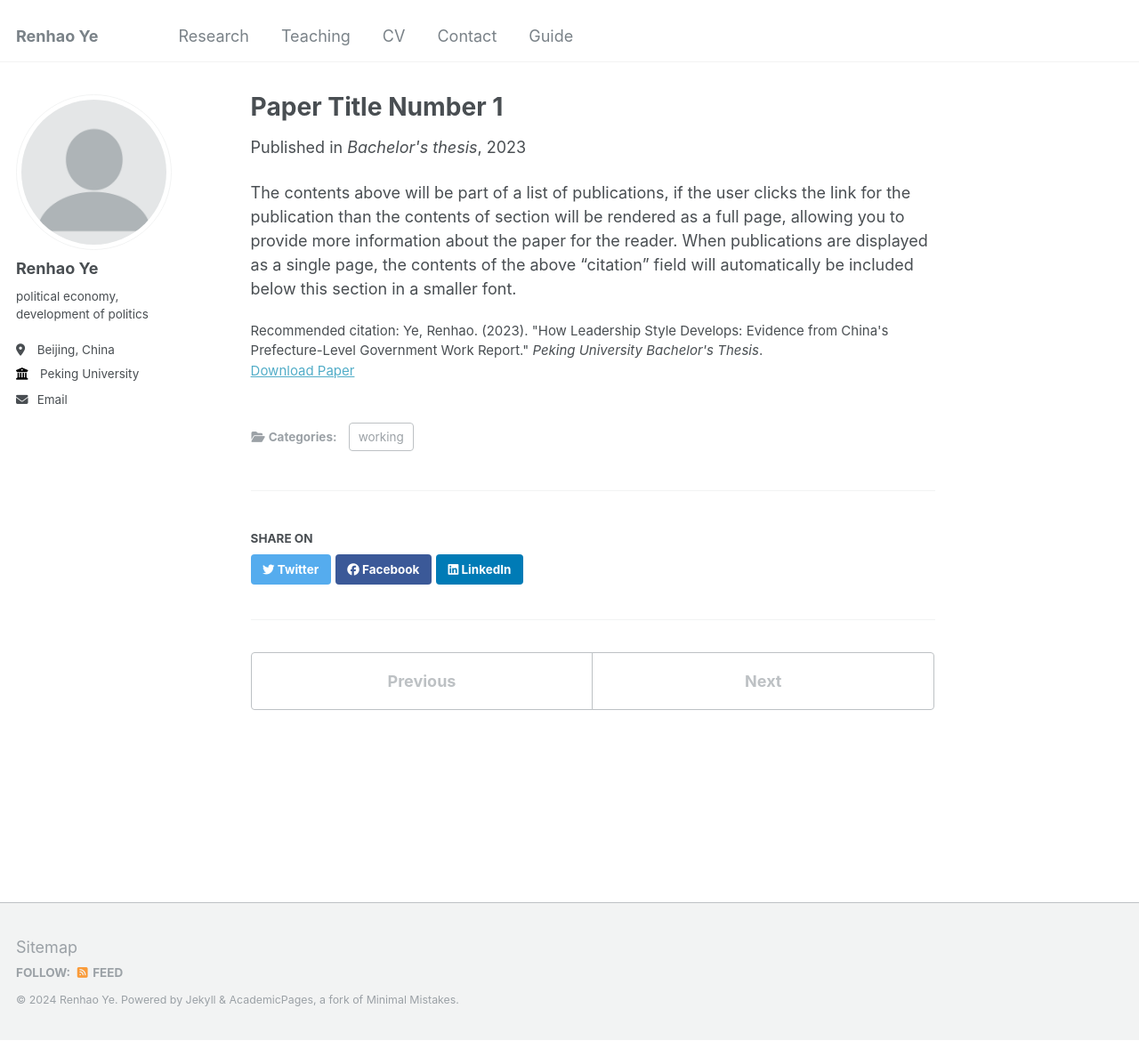
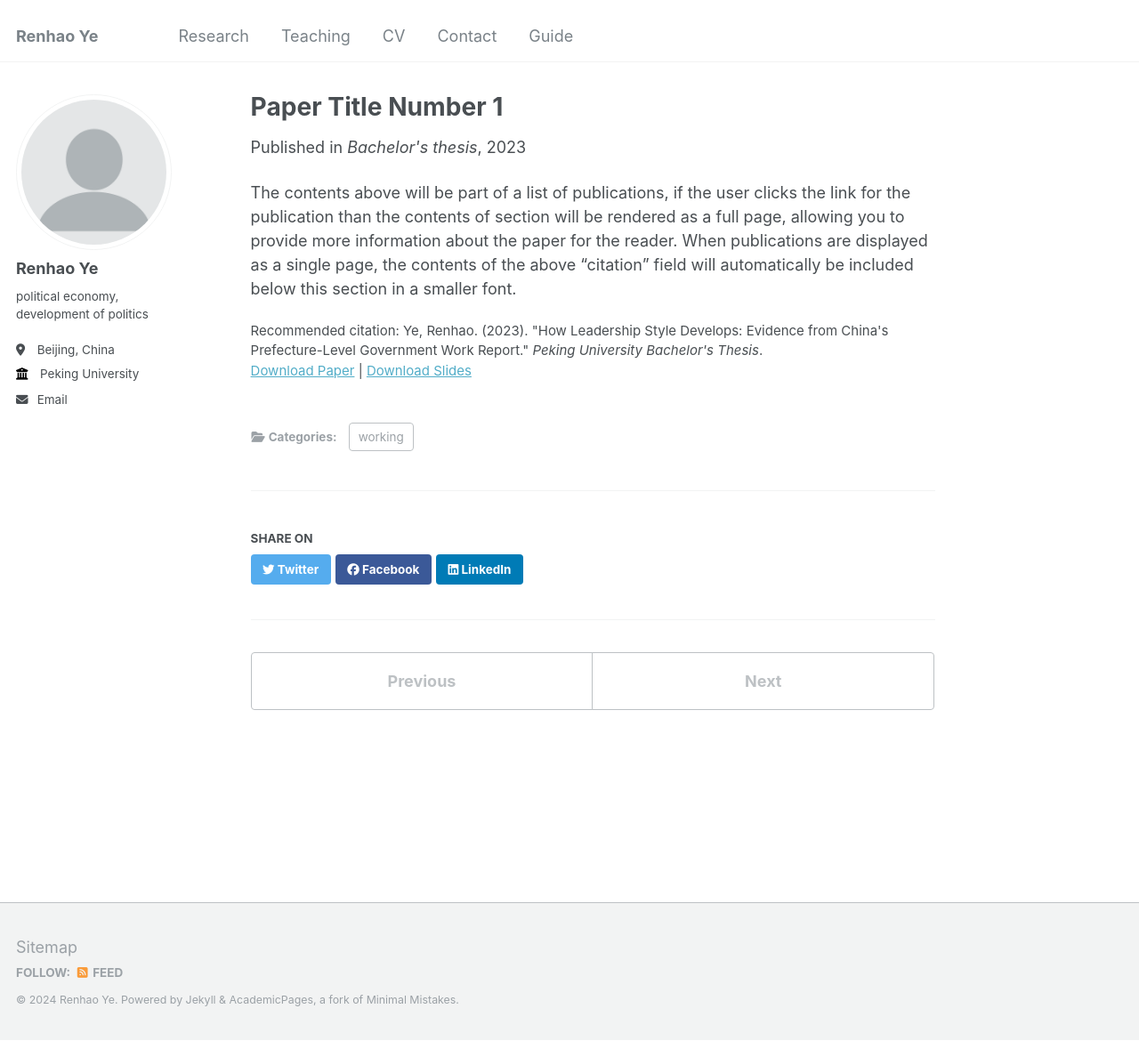
Before and after one commit to thenhow-ye/thenhow-ye.github.io, a Jekyll site: the page built from _publications/2009-10-01-paper-title-number-1.md, in a window 1280 px wide and 1170 px high. Shown: the whole window at 89% size. Built offline with Jekyll 4.4.1, drawn with Linux system fonts in a browser that asks for light colours.

```diff
--- a/_publications/2009-10-01-paper-title-number-1.md
+++ b/_publications/2009-10-01-paper-title-number-1.md
@@ -6,7 +6,7 @@ permalink: /publication/2009-10-01-paper-title-number-1
 excerpt: 'This paper is about the number 1. The number 2 is left for future work.'
 date: 2023-06-01
 venue: "Bachelor's thesis"
-slidesurl: #'http://thenhow-ye.github.io/files/slides1.pdf'
+slidesurl: 'http://thenhow-ye.github.io/files/slides1.pdf'
 paperurl: 'http://thenhow-ye.github.io/files/paper1.pdf'
 citation: "Ye, Renhao. (2023). &quot;How Leadership Style Develops: Evidence from China's Prefecture-Level Government Work Report.&quot; <i>Peking University Bachelor's Thesis</i>."
 ---
```
